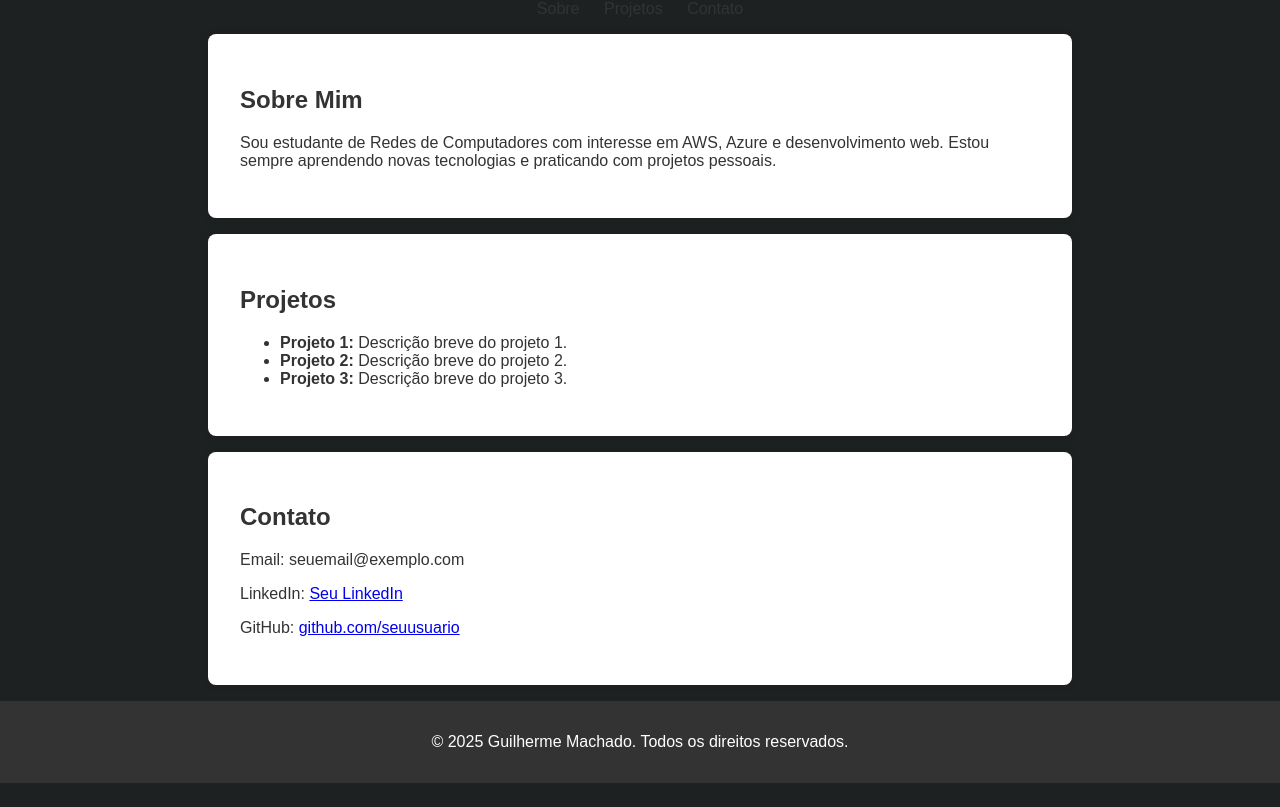
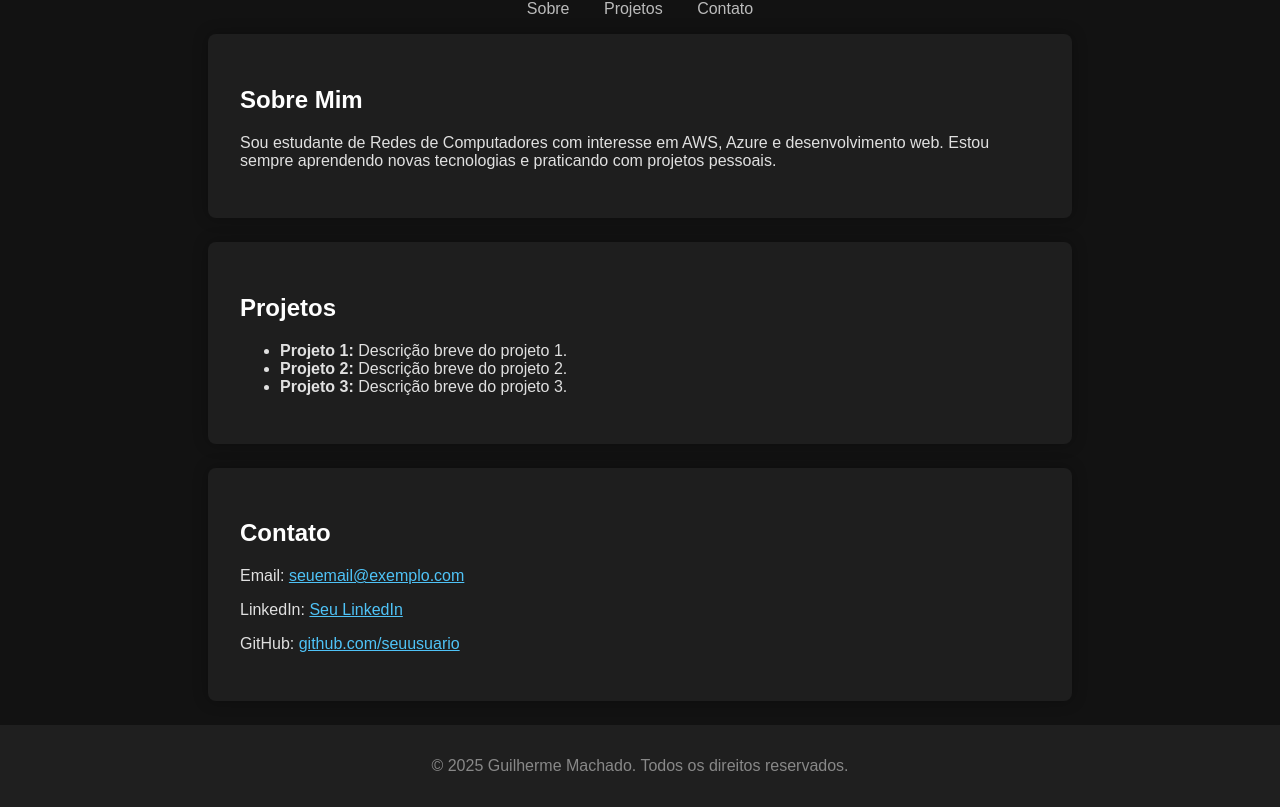
Before and after one commit to GHM-coZ/Portifolio, a plain HTML site: page index.html in a window 1280 px wide. Shown: the part 162-969 px from the top of the page. Before the commit the page ends 945 px from the top, so only its background shows below. Drawn offline with Linux system fonts and the light colour scheme.

Commit message:
Update index.html

```diff
--- a/index.html
+++ b/index.html
@@ -9,12 +9,12 @@
       font-family: Arial, sans-serif;
       margin: 0;
       padding: 0;
-      background: #1e2122;
-      color: #333;
+      background-color: #121212;
+      color: #e0e0e0;
     }
     header {
-      background: #333;
-      color: #181a1b;
+      background-color: #1f1f1f;
+      color: #ffffff;
       padding: 1rem;
       text-align: center;
     }
@@ -23,24 +23,37 @@
       margin: 1rem 0;
     }
     nav a {
-      margin: 0 10px;
+      margin: 0 15px;
       text-decoration: none;
-      color: #333;
+      color: #bbbbbb;
+      transition: color 0.3s;
+    }
+    nav a:hover {
+      color: #ffffff;
     }
     section {
       padding: 2rem;
       max-width: 800px;
       margin: auto;
-      background: #fff;
-      margin-bottom: 1rem;
+      background-color: #1e1e1e;
+      margin-bottom: 1.5rem;
       border-radius: 8px;
-      box-shadow: 0 0 10px rgba(0,0,0,0.1);
+      box-shadow: 0 0 15px rgba(0,0,0,0.3);
+    }
+    h1, h2 {
+      color: #ffffff;
+    }
+    a {
+      color: #4fc3f7;
+    }
+    a:hover {
+      text-decoration: underline;
     }
     footer {
       text-align: center;
       padding: 1rem;
-      background: #333;
-      color: #fff;
+      background-color: #1f1f1f;
+      color: #888888;
     }
   </style>
 </head>
@@ -73,7 +86,7 @@
 
   <section id="contato">
     <h2>Contato</h2>
-    <p>Email: seuemail@exemplo.com</p>
+    <p>Email: <a href="mailto:seuemail@exemplo.com">seuemail@exemplo.com</a></p>
     <p>LinkedIn: <a href="https://www.linkedin.com/in/seuusuario" target="_blank">Seu LinkedIn</a></p>
     <p>GitHub: <a href="https://github.com/seuusuario" target="_blank">github.com/seuusuario</a></p>
   </section>
```
